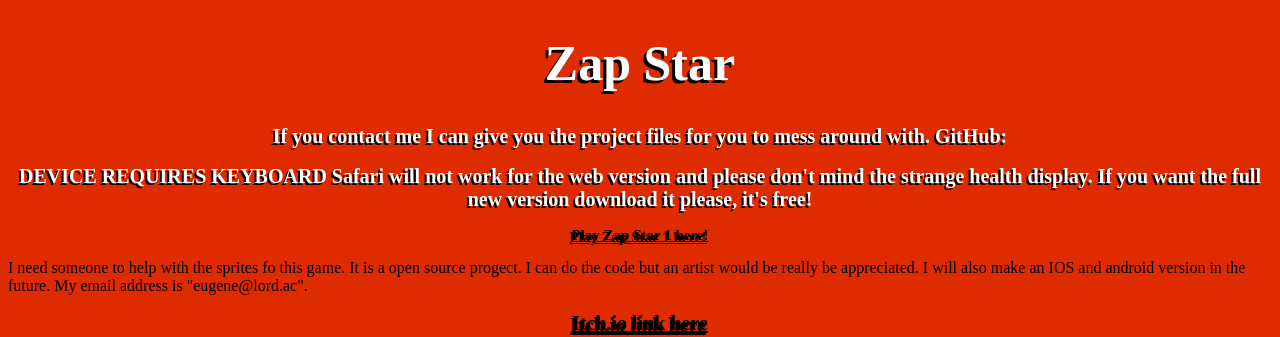
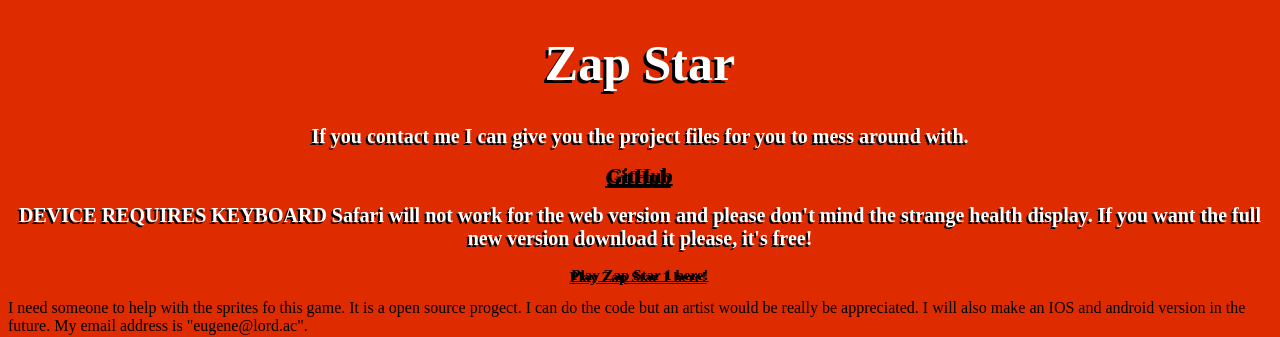
Before and after one commit to codekid-rgb/homesite, a plain HTML site: page zapstar/index.html in a window 1280 px wide. Shown: the top 337 px of the page. Drawn offline with Linux system fonts and the light colour scheme.

Commit message:
FINNALY FIX LINKS

```diff
--- a/zapstar/index.html
+++ b/zapstar/index.html
@@ -12,9 +12,9 @@
 
     <h2>
       If you contact me I can give you the project
-      files for you to mess around with. GitHub:
+      files for you to mess around with.
     </h2>
-    <h2><a href="https://github.com/codekid-rgb/Zap-Star-finished"></a></h2>
+    <h2><a href="https://github.com/codekid-rgb/Zap-Star-finished">GitHub</a></h2>
 
      <h2>DEVICE REQUIRES KEYBOARD
        Safari will not work for the web version and please don't mind the strange health display. If you want the full new version download it please, it's free!
```
